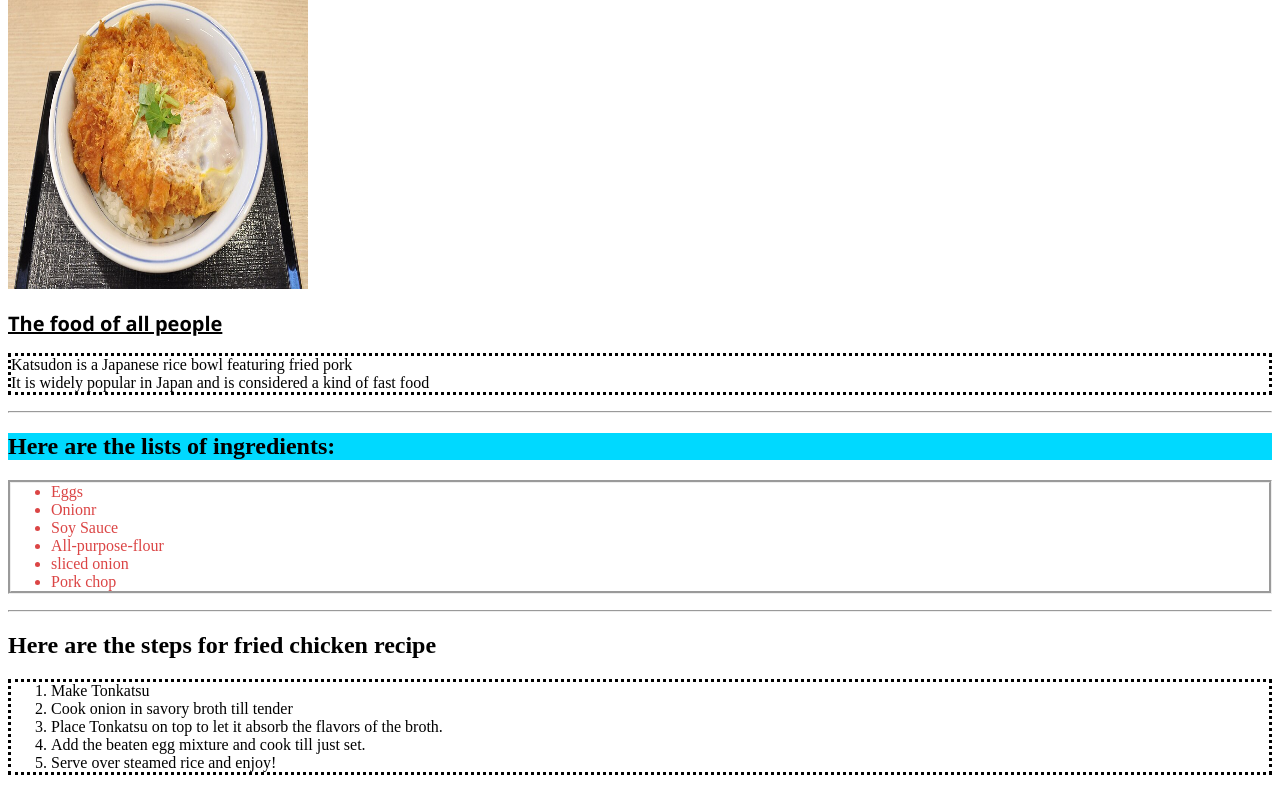
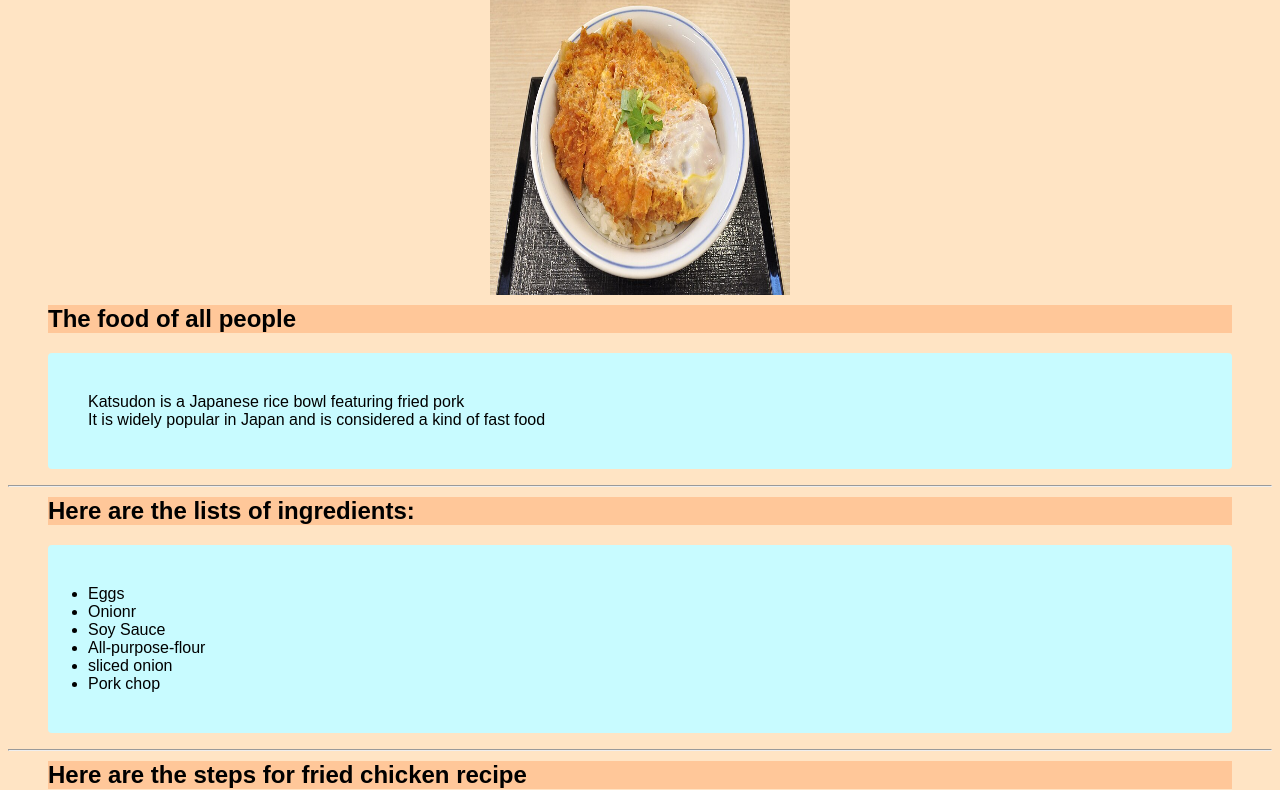
Before and after one commit to TheeMee/odin-recipes, a plain HTML site: page recipes/katsudon.html in a window 1280 px wide. Shown: the part 71-861 px from the top of the page. Drawn offline with Linux system fonts and the light colour scheme.

Commit message:
Add style for Kutsudon and created template for other pages

```diff
--- a/recipes/katsudon.html
+++ b/recipes/katsudon.html
@@ -13,16 +13,22 @@
 
     <img src ="katsudon-image.jpg" height ="300" width="300">
 
-    <h2 class="description-heading">The food of all people</h2>
-    <p class="description">
+    <div class="description">
+
+        <h2 class="description-heading heading">The food of all people</h2>
+        <p class="description-paragraph">
             Katsudon is a Japanese rice bowl featuring fried pork
             <br>
             It is widely popular in Japan and is considered a kind of fast food
         </p>
 
+    </div>
+
     <hr>
 
-    <h2 class="list-of-ingredients-heading">Here are the lists of ingredients:</h2>
+    <div class="ingredients">
+
+        <h2 class="list-of-ingredients-heading heading">Here are the lists of ingredients:</h2>
         <ul class="ingredients-list">
             <li>Eggs</li>
             <li>Onionr</li>
@@ -32,9 +38,13 @@
             <li>Pork chop</li>
         </ul>
 
+    </div>
+
     <hr>
 
-    <h2 class="recipe-steps-heading">Here are the steps for fried chicken recipe</h2>
+    <div class="steps">
+
+        <h2 class="recipe-steps-heading heading">Here are the steps for fried chicken recipe</h2>
         <ol class="recipe-steps">
             <li>Make Tonkatsu</li>
             <li>Cook onion in savory broth till tender</li>
@@ -45,6 +55,8 @@
 
     </div>
 
+    </div>
+
 
 
 
--- a/style.css
+++ b/style.css
@@ -1,35 +1,60 @@
-h1 {
-    font-family: 'Lucida Sans', 'Lucida Sans Regular', 'Lucida Grande', 'Lucida Sans Unicode', Geneva, Verdana, sans-serif;
-    font-weight: 850px;
-    font-size: 24px;
-    text-decoration: double;
-}
-
-.description-heading {
-    font-family:'Segoe UI', Tahoma, Geneva, Verdana, sans-serif;
-    font-weight: 650px;
-    font-size: 20px;
-    text-decoration: underline;
+body {
+    font-family: Arial, Helvetica, sans-serif;
+    background-color: bisque;
 }
 
 .description,
+.ingredients,
+.steps {
+    margin: 10px 40px;
+}
+
+
+h1 {
+    width: 50%;
+    margin: 0 auto 10px;
+    font-weight: 850px;
+    font-size: 42px;
+    text-decoration: double;
+    text-align: center;
+    background-color: #d08a50;
+}
+
+img {
+    display: block;
+    margin: 0 auto;
+}
+
+hr {
+    margin: 0px;
+}
+
+.heading {
+    font-weight: bold;
+    text-decoration: wavy;
+    margin-top: 0px;
+    background-color: #ffc799;
+}
+
+
+
+.description-paragraph,
 .recipe-steps,
 .ingredients-list {
-    font-family: 'Times New Roman', Times, serif;
+    box-sizing: border-box;
+    margin-top: 4px;
     font-weight: 300;
     font-size: 16px;
-    border-style: dotted;
+    border-style: none;
+    border-width: 2px;
+    border-radius: 4px;
+    padding-top: 30px;
+    padding-bottom: 20px;
+    padding: 40px;
+    background-color: #c8fbff;
 }
 
-.list-of-ingredients-heading {
-    font-family: 'Times New Roman', Times, serif;
-    font-weight: medium;
-    text-decoration: dashed;
-    background-color: #00d9ff;
+description-paragraph {
+    padding-left: 15px;
+
 }
-
-.ingredients-list{
-    font-family: 'Times New Roman', Times, serif;
-    border-style: groove;
-    color: #db4545;
-}
```
Also changed, not shown: recipes/Katsudon.html (deleted, +0 -51 lines), recipes/fried-chicken.html (+1 -1 lines), recipes/hamburger.html (+1 -1 lines). Lines whose indentation alone changed are shown as unchanged.
